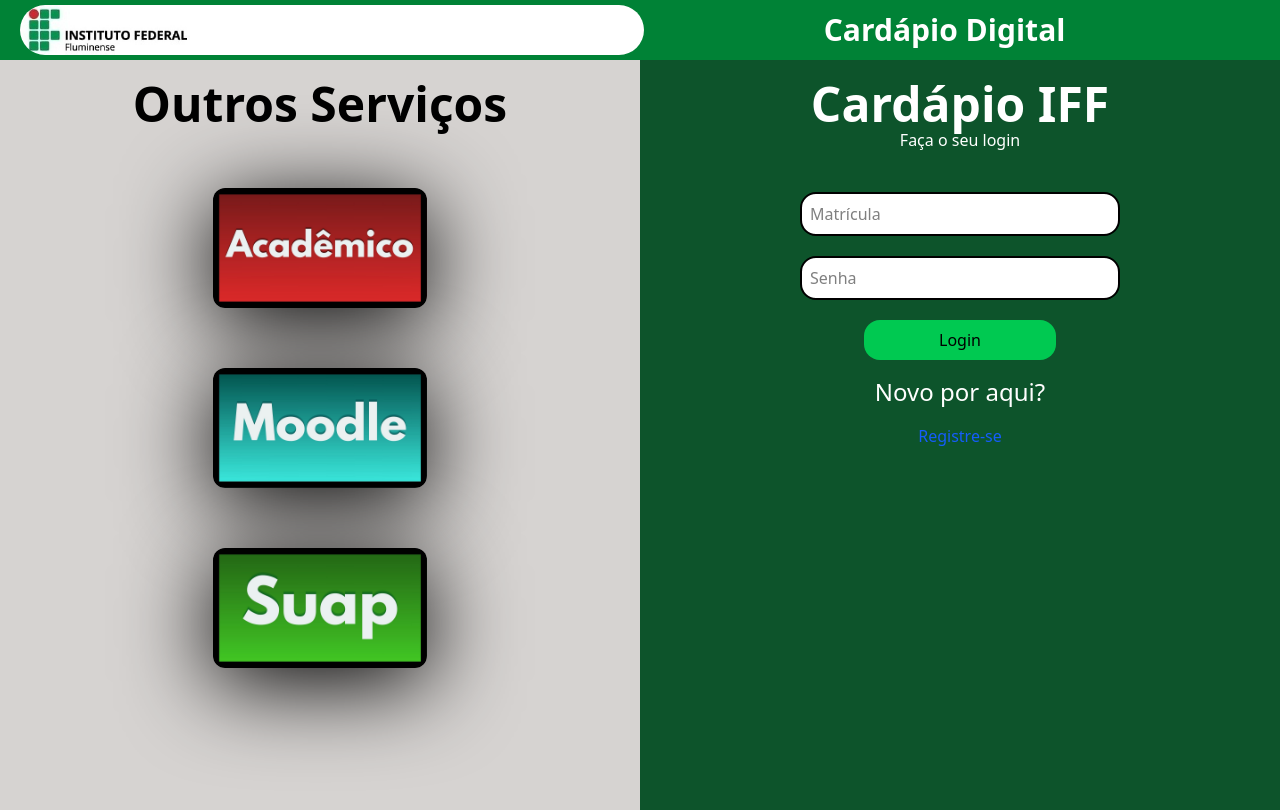
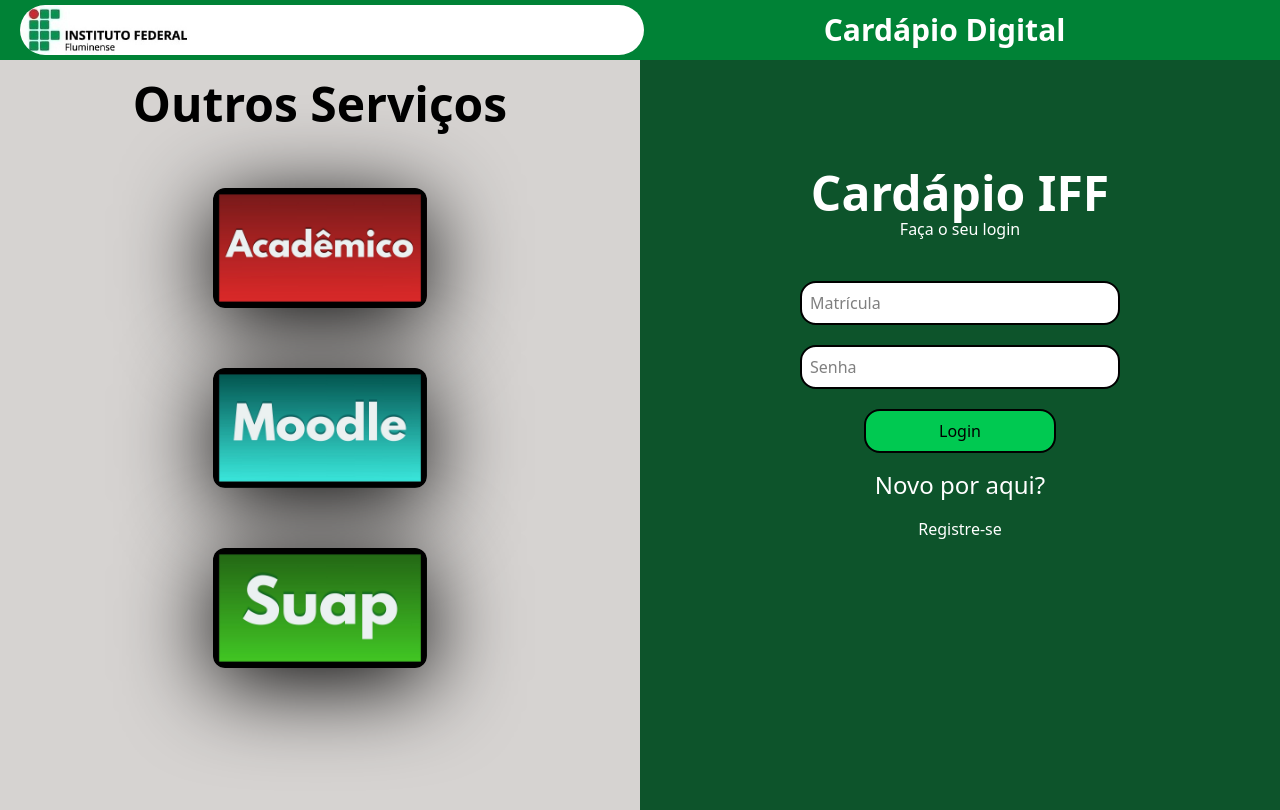
Before and after one commit to alohamat/frontend-ppe-iff, a React (Vite) app: page /login in a window 1280 px wide. Built offline with nearby package versions, Linux system fonts and the light colour scheme.

Commit message:
aprimoração do botão de login e centralização da div de login

```diff
--- a/src/components/AuthDiv.tsx
+++ b/src/components/AuthDiv.tsx
@@ -96,7 +96,7 @@
         ) : null}
         <button
           type="submit"
-          className="w-[25vw] bg-green-500 p-2 rounded-2xl transition-all duration-300 ease-in-out hover:scale-110 hover:cursor-pointer sm:w-[15vw] hover:shadow-[0px_15px_50px_0px]"
+          className="w-[25vw] bg-green-500 p-2 rounded-2xl transition-all duration-300 ease-in-out hover:scale-110 hover:cursor-pointer sm:w-[15vw] hover:shadow-[0px_15px_50px_0px] border-2 border-solid"
         >
           {mode == "registro" ? "Registrar" : "Login"}
         </button>
--- a/src/pages/LoginPage.tsx
+++ b/src/pages/LoginPage.tsx
@@ -11,7 +11,7 @@
       <div id="conteudo" className="flex flex-col-reverse sm:flex-row">
         <div
           id="servicosContainer"
-          className="flex flex-col w-[100vw] sm:w-[50vw] items-center gap-15 bg-stone-300 h-[93.8vh]"
+          className="flex flex-col w-[100vw] sm:w-[50vw] items-center just gap-15 bg-stone-300 h-[93.8vh]"
         >
           <h1 className="text-5xl font-bold mt-5">Outros Serviços</h1>
           <a href="https://academico.iff.edu.br/">
@@ -38,9 +38,9 @@
         </div>
         <div
           id="loginContainer"
-          className="w-[100vw] sm:w-[50vw] h-screen sm:h-[93.8vh] bg-green-900 flex items-center flex-col"
+          className="w-[100vw] sm:w-[50vw] h-screen sm:h-[93.8vh] bg-green-900 flex items-center justify-center flex-col "
         >
-          <h1 className="text-5xl font-bold mt-5 text-white">Cardápio IFF</h1>
+          <h1 className="text-5xl font-bold text-white">Cardápio IFF</h1>
           <h2 className="text4xl font-medium mb-10 text-white">
             Faça o seu login
           </h2>
@@ -48,7 +48,7 @@
           <h2 className="m-4 text-white text-2xl">Novo por aqui?</h2>
           <a
             href=""
-            className="text-blue-600 font-medium hover:underline"
+            className="text-white font-medium hover:underline mb-40"
             onClick={() => navigate("/registro")}
           >
             Registre-se
```
